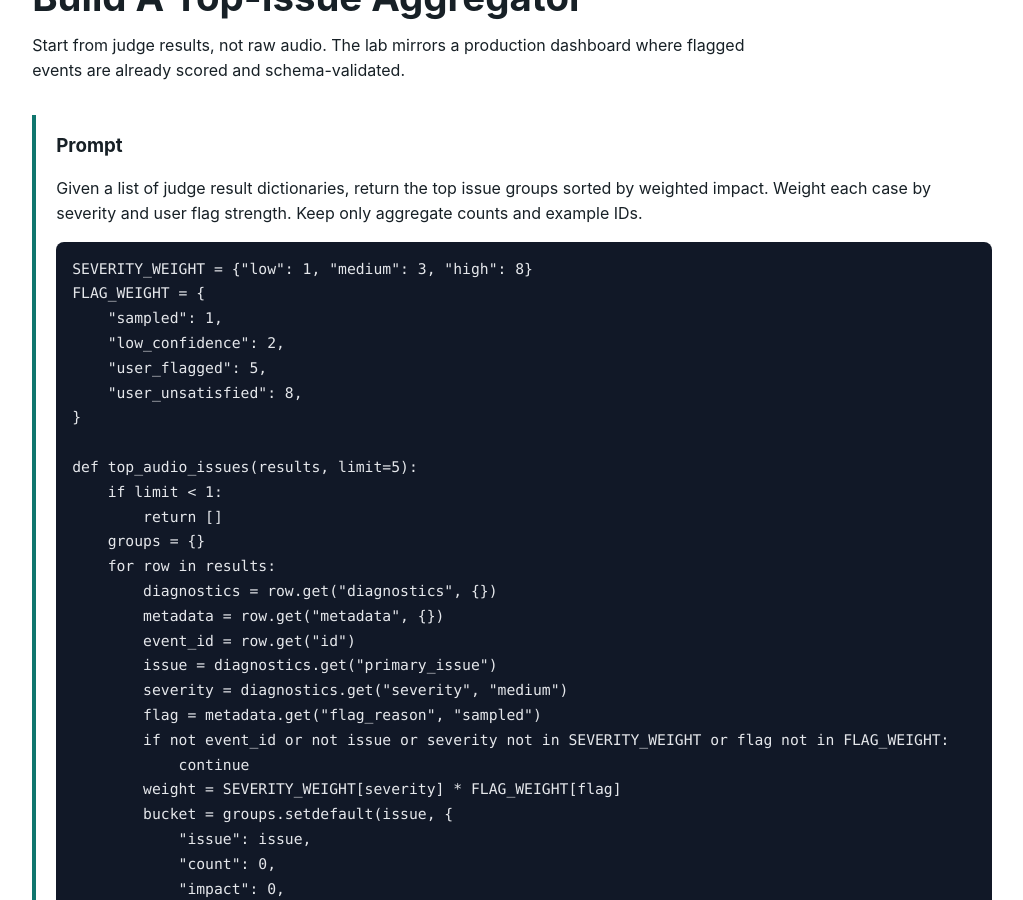
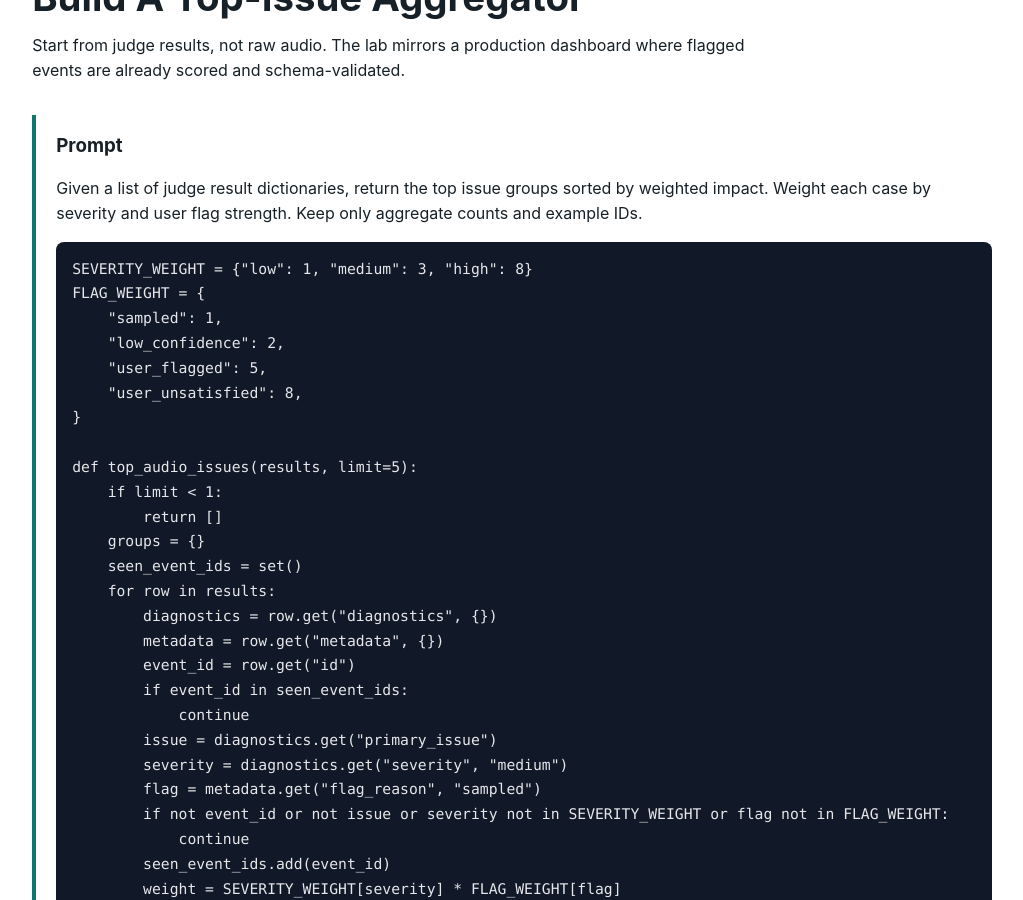
Before and after one commit to kennethli319/kennethli319.github.io, a Jekyll site: the page audio-text-ml-course/lessons/production-audio-judge-monitoring.html, which Jekyll copies as it is, in a window 1280 px wide and 900 px high, scrolled down 3727 px. Shown: the whole window, without its empty margins (19-1042 px from the left). Built offline with Jekyll 4.4.1, drawn with Linux system fonts in a browser that asks for light colours; some of the changed text lies outside the part shown.

Commit message:
Update audio judge monitoring lesson

```diff
--- a/audio-text-ml-course/lessons/production-audio-judge-monitoring.html
+++ b/audio-text-ml-course/lessons/production-audio-judge-monitoring.html
@@ -201,15 +201,19 @@ def top_audio_issues(results, limit=5):
     if limit < 1:
         return []
     groups = {}
+    seen_event_ids = set()
     for row in results:
         diagnostics = row.get("diagnostics", {})
         metadata = row.get("metadata", {})
         event_id = row.get("id")
+        if event_id in seen_event_ids:
+            continue
         issue = diagnostics.get("primary_issue")
         severity = diagnostics.get("severity", "medium")
         flag = metadata.get("flag_reason", "sampled")
         if not event_id or not issue or severity not in SEVERITY_WEIGHT or flag not in FLAG_WEIGHT:
             continue
+        seen_event_ids.add(event_id)
         weight = SEVERITY_WEIGHT[severity] * FLAG_WEIGHT[flag]
         bucket = groups.setdefault(issue, {
             "issue": issue,
@@ -232,8 +236,8 @@ def top_audio_issues(results, limit=5):
           <p>
             Test that user-unsatisfied high-severity cases outrank many sampled
             low-severity cases, malformed judge outputs are excluded before
-            aggregation, example IDs are capped, and model/version breakdowns
-            stay aggregate-only.
+            aggregation, duplicate event IDs do not inflate impact, example IDs
+            are capped, and model/version breakdowns stay aggregate-only.
           </p>
         </details>
       </article>
```
